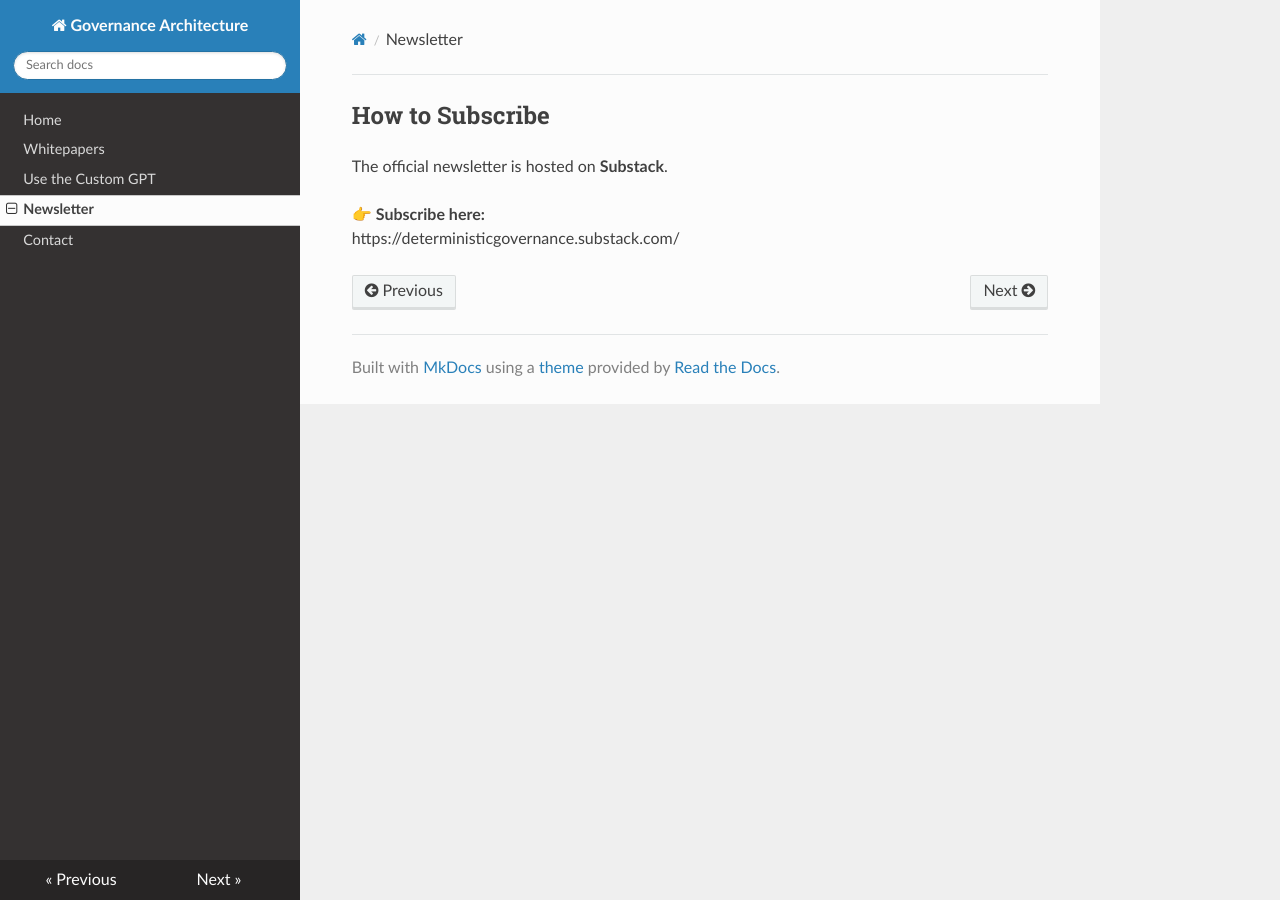
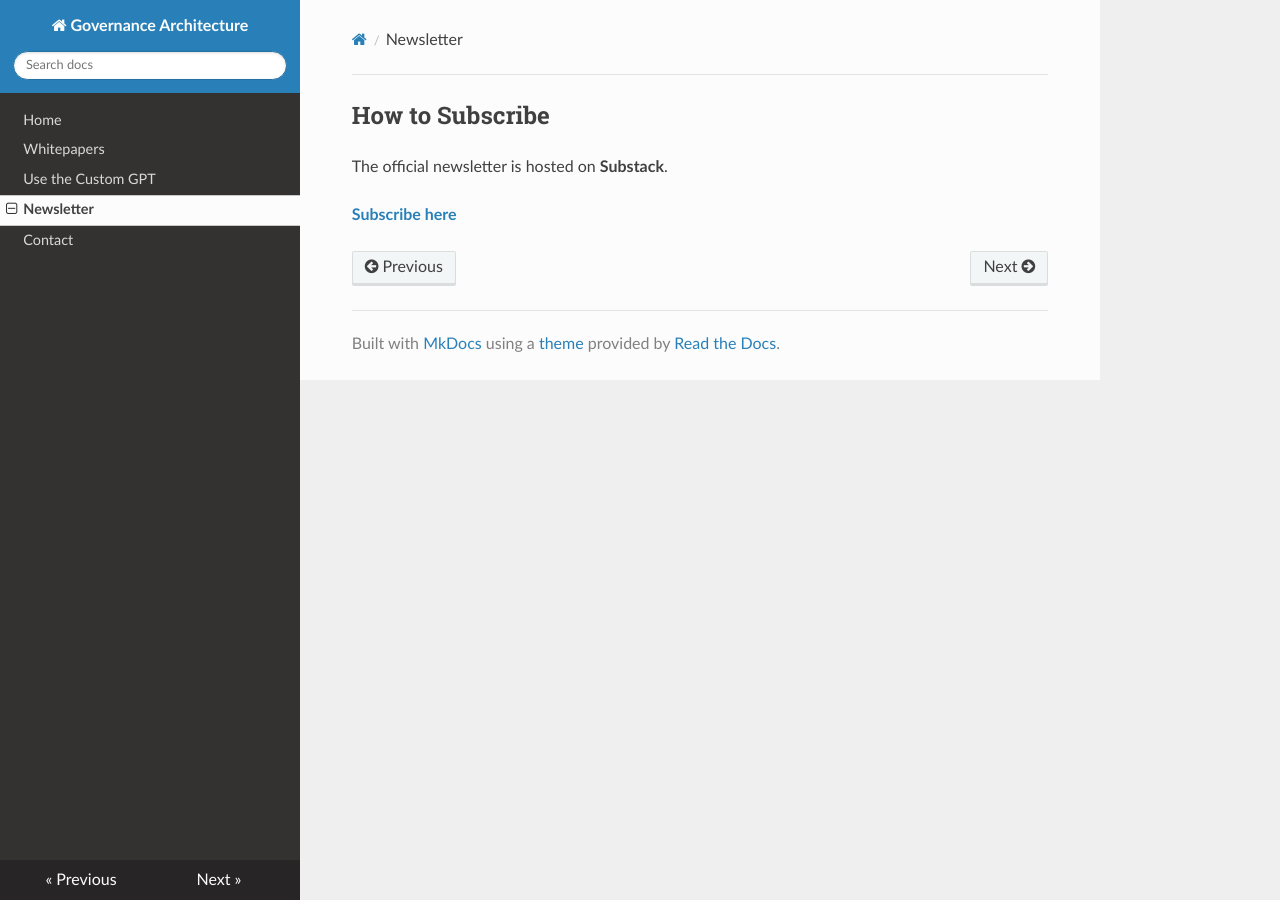
Before and after one commit to pavancharak/governance-architecture, an MkDocs documentation site: the page built from docs/newsletter.md, in a window 1280 px wide. Built offline with MkDocs 1.6.1, drawn with Linux system fonts in a browser that asks for light colours; nearby versions of some CDN libraries.

```diff
--- a/docs/newsletter.md
+++ b/docs/newsletter.md
@@ -2,5 +2,5 @@
 
 The official newsletter is hosted on **Substack**.
 
-👉 **Subscribe here:**
-https://deterministicgovernance.substack.com/
+
+**[Subscribe here](https://deterministicgovernance.substack.com)**
```
Also changed, not shown: site/404.html, site/DeterministicGovernanceArchitect/index.html, site/architecture_v1/index.html, site/axioms/index.html, site/contact/index.html, site/engine/index.html, site/escalation/index.html, site/examples_v1/index.html, site/glossary/index.html, site/governance_principles/index.html, site/index.html, site/newsletter/index.html, site/ontology/index.html, site/records/index.html, 5 more files.
